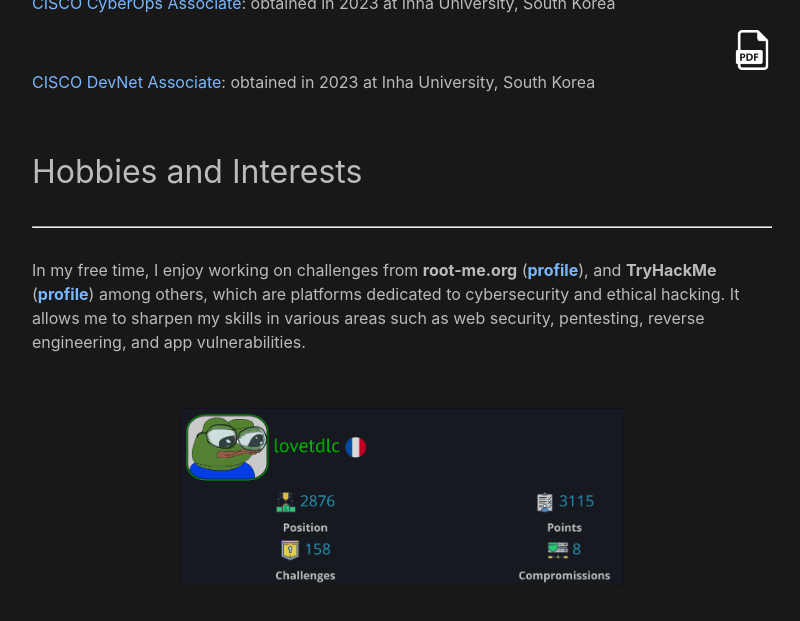
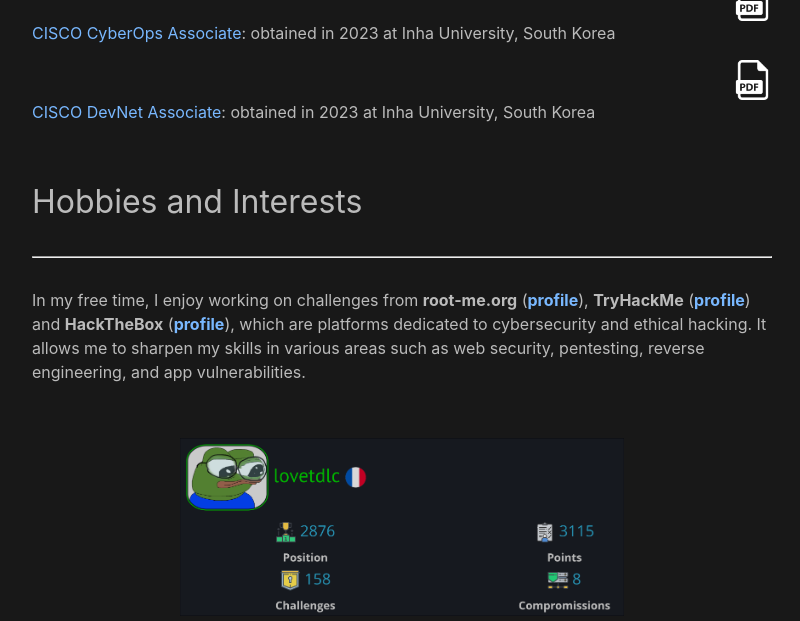
Before and after one commit to jcmerle/jcmerle.github.io, a Jekyll site: the page built from index.md, in a window 1280 px wide and 900 px high, scrolled down 1207 px, cut to the strip 0-621 px from the top of the window. Shown: the whole strip, without its empty margins (238-1038 px from the left). Built offline with Jekyll 4.4.1, drawn with Linux system fonts in a browser that asks for light colours.

Commit message:
added CV

```diff
--- a/index.md
+++ b/index.md
@@ -43,6 +43,10 @@ img {
 
 <br/>
 
+<div style="text-align: center;">
+  <a href="../files/CV Merle Jean-Charles.pdf" class="button" style="font-size: 20px; padding: 10px 20px;">Download my CV</a>
+</div>
+
 # Education
 <hr>
 I am currently pursuing a <b>Master's degree in Cryptology and Computer Security</b> at the University of Bordeaux.
@@ -81,7 +85,7 @@ Some of the projects that I worked on during my studies:
 
 # Hobbies and Interests
 <hr>
-In my free time, I enjoy working on challenges from **root-me.org** (**[profile](https://www.root-me.org/lovetdlc?lang=fr#cc278f2e5def6c08abfb11b28739cc1d)**), and **TryHackMe** (**[profile](https://tryhackme.com/r/p/lovetdlc)**) among others, which are platforms dedicated to cybersecurity and ethical hacking. It allows me to sharpen my skills in various areas such as web security, pentesting, reverse engineering, and app vulnerabilities.
+In my free time, I enjoy working on challenges from **root-me.org** (**[profile](https://www.root-me.org/lovetdlc?lang=fr#cc278f2e5def6c08abfb11b28739cc1d)**), **TryHackMe** (**[profile](https://tryhackme.com/r/p/lovetdlc)**) and **HackTheBox** (**[profile](https://app.hackthebox.com/profile/1555292)**), which are platforms dedicated to cybersecurity and ethical hacking. It allows me to sharpen my skills in various areas such as web security, pentesting, reverse engineering, and app vulnerabilities.
 
 <br/>
 
```
Also changed, not shown: 2 other files.
